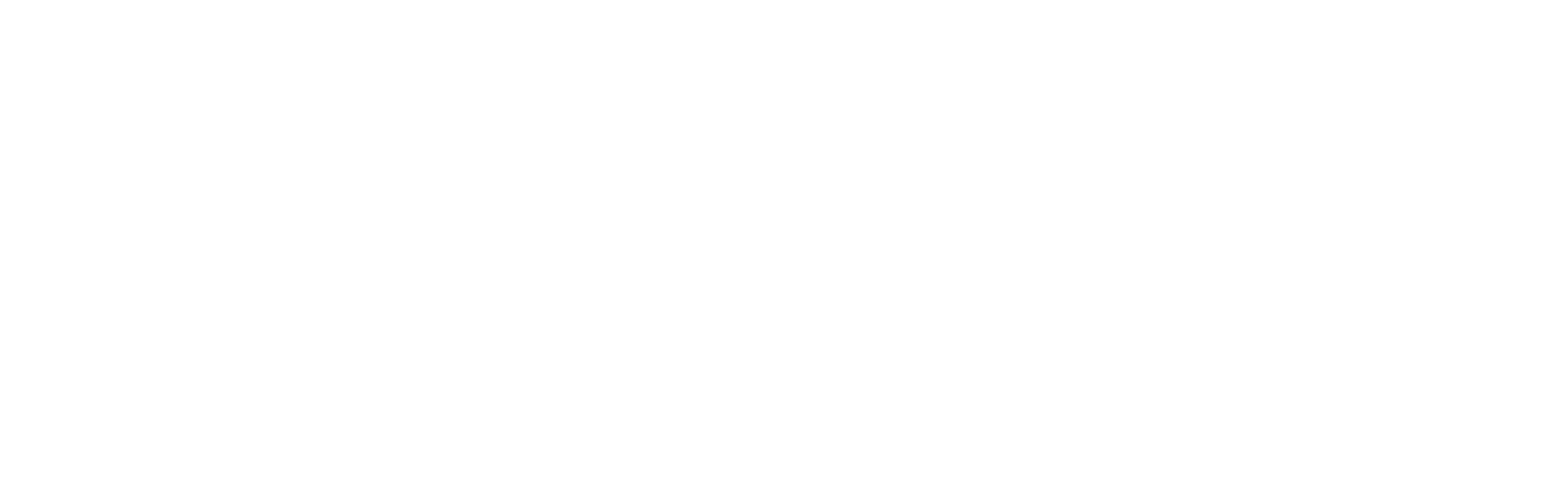
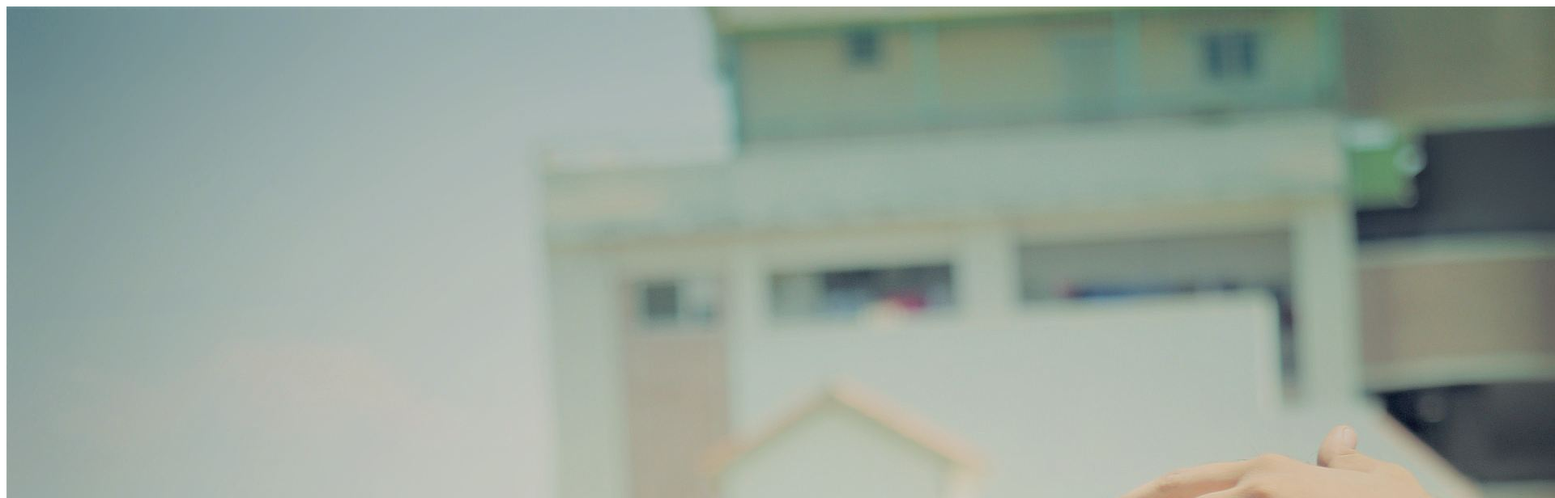
Before and after one commit to vamsikrishnanunna-1998/webprogramming_2019501054, a plain HTML site: page day2/MyMSITJourney.html in a window 1280 px wide. Shown: the top 616 px of the page at 81% size, 1920 px wide, since content can reach past the window. Drawn offline with Linux system fonts and the light colour scheme.

Commit message:
create your profile picture

```diff
--- a/day2/MyMSITJourney.html
+++ b/day2/MyMSITJourney.html
@@ -3,4 +3,7 @@
     <head>
         <title>My MSIT Journey</title>
     </head>
+    <body>
+        <img src="vamsi.jpg">
+    </body>
 </html>
```
Also changed, not shown: day2/vamsi.jpg (added).
